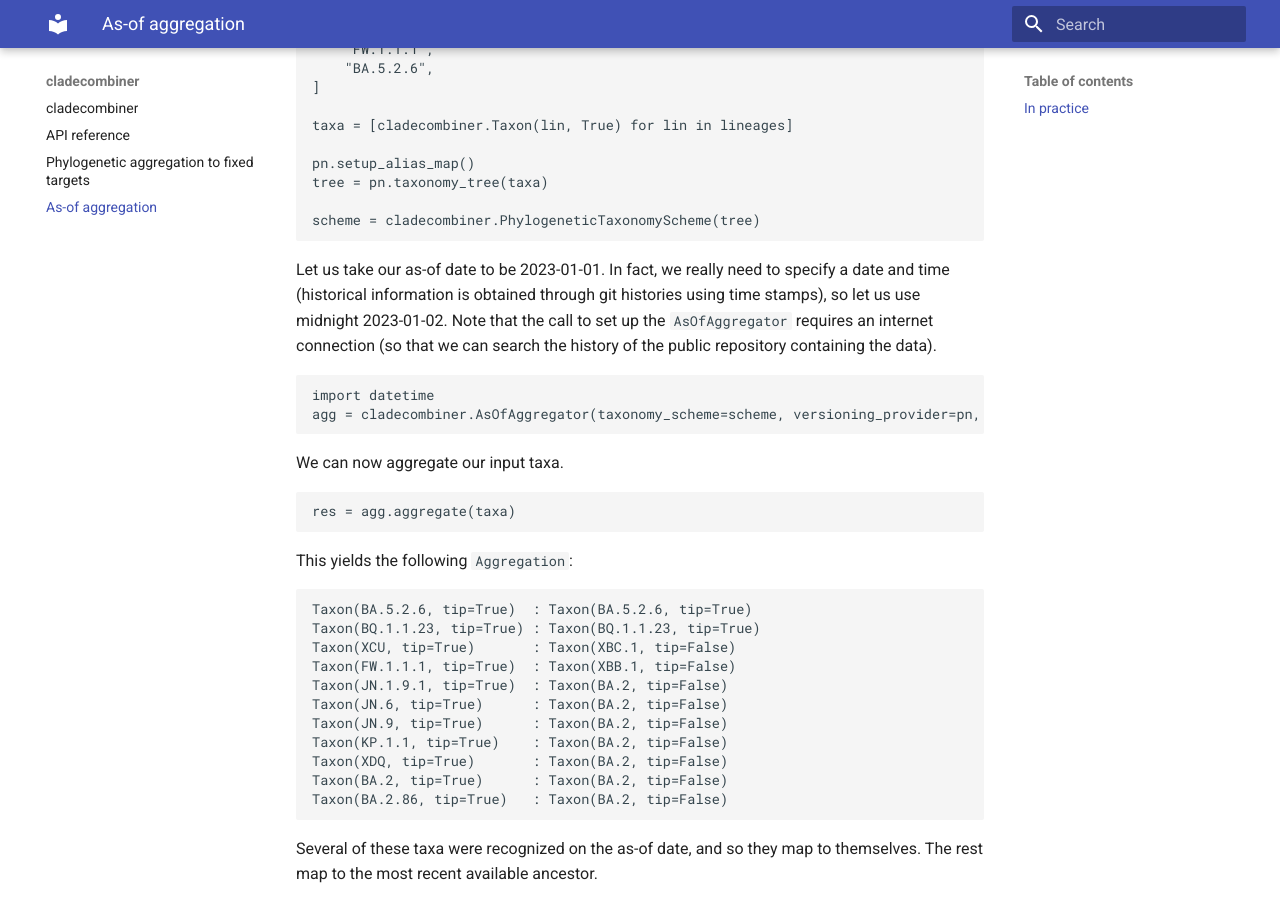
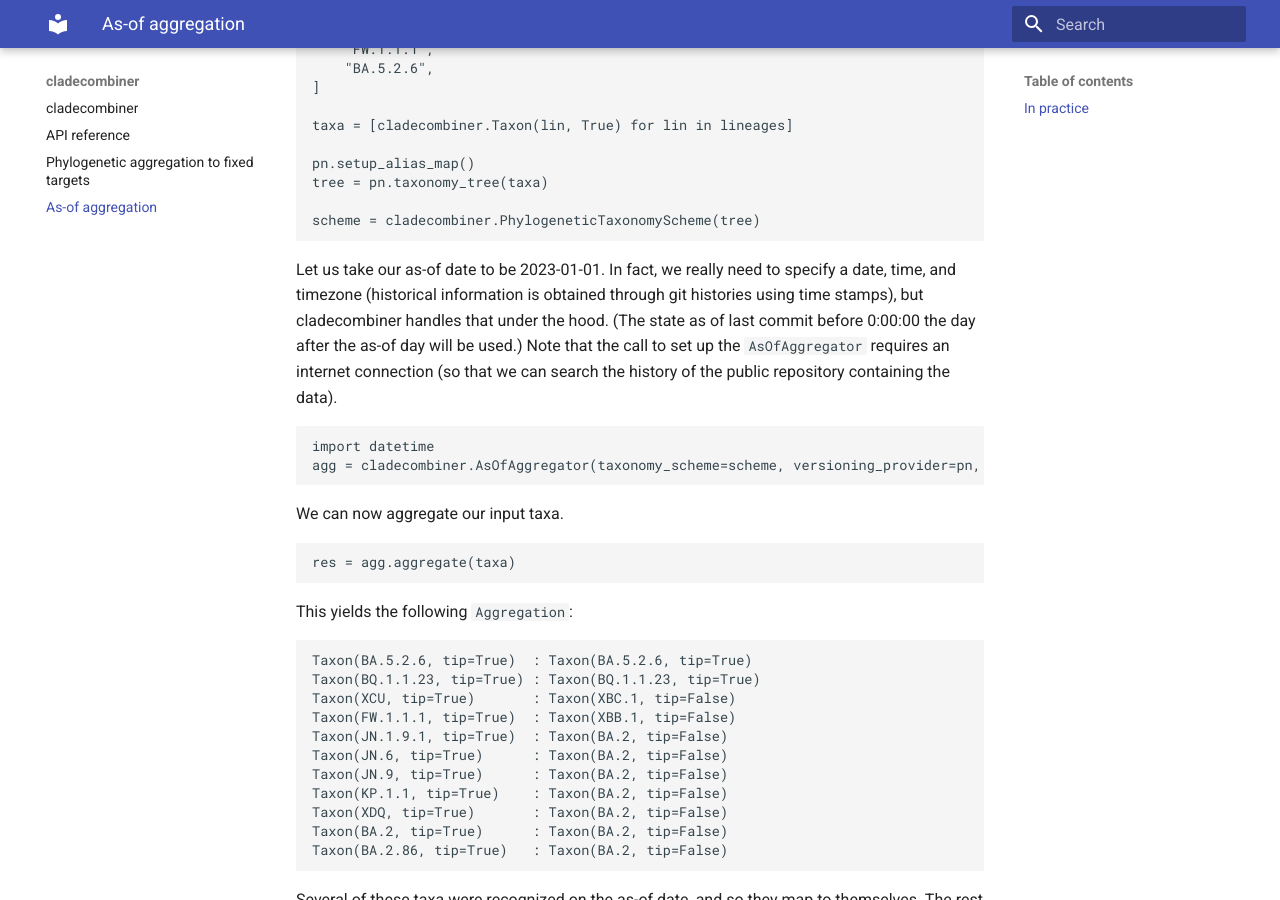
Before and after one commit to CDCgov/cladecombiner, an MkDocs documentation site: the page built from docs/as_of_agg.md, in a window 1280 px wide and 900 px high, scrolled down 895 px. Built offline with MkDocs 1.6.1 and Material for MkDocs 9.7.7, drawn with Linux system fonts in a browser that asks for light colours; nearby versions of some CDN libraries; library files that are not in the unit come from our copies.

Commit message:
clarify time

````diff
--- a/docs/as_of_agg.md
+++ b/docs/as_of_agg.md
@@ -44,7 +44,8 @@ scheme = cladecombiner.PhylogeneticTaxonomyScheme(tree)
 ```
 
 Let us take our as-of date to be 2023-01-01.
-In fact, we really need to specify a date and time (historical information is obtained through git histories using time stamps), so let us use midnight 2023-01-02.
+In fact, we really need to specify a date, time, and timezone (historical information is obtained through git histories using time stamps), but cladecombiner handles that under the hood.
+(The state as of last commit before 0:00:00 the day after the as-of day will be used.)
 Note that the call to set up the `AsOfAggregator` requires an internet connection (so that we can search the history of the public repository containing the data).
 ```
 import datetime
````
